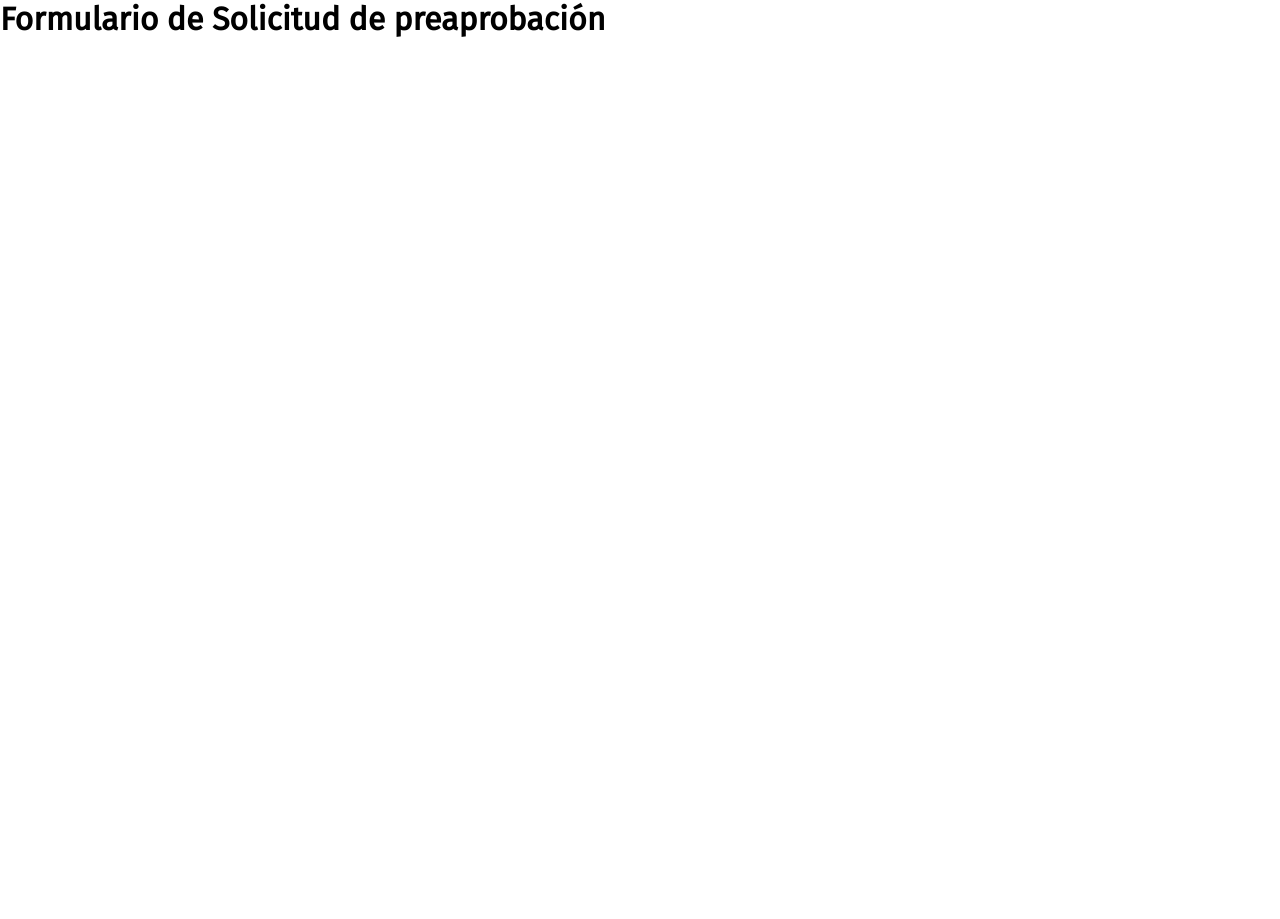
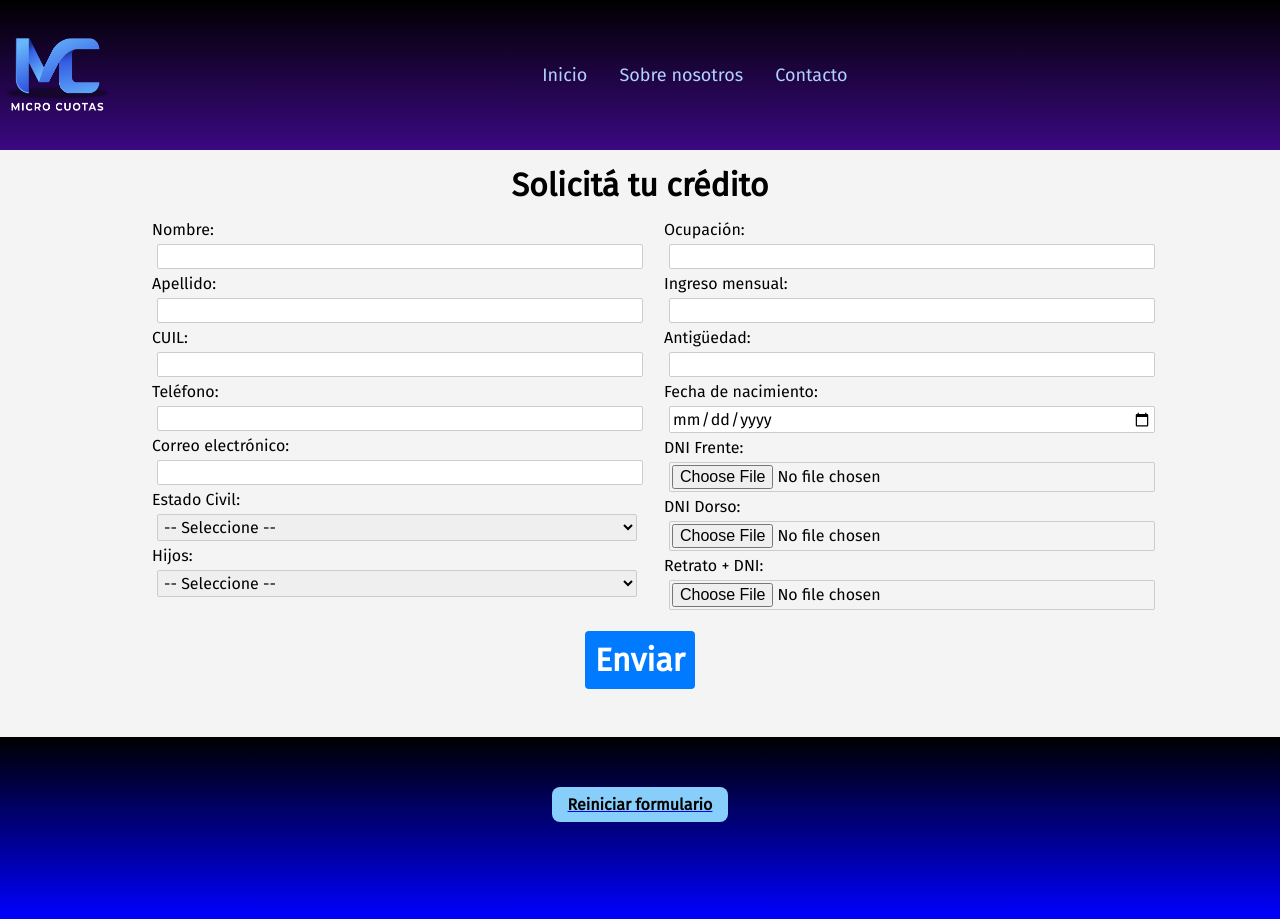
Before and after one commit to s00ar/microcuotas-form, a React (Create React App) app: page /clientform in a window 1280 px wide. Before the commit the page ends 800 px from the top, so only its background shows below. Built offline with nearby package versions, Linux system fonts and the light colour scheme.

Commit message:
ClientForm almost done

```diff
--- a/src/App.js
+++ b/src/App.js
@@ -7,23 +7,21 @@ import Report from "./pages/Report";
 import Dashboard from "./pages/Dashboard";
 import './css/App.css';
 import firebaseApp from "./firebase";
-// import ClientForm from './ClientForm';
+import ClientForm from './pages/ClientForm';
 
 const App = () => {
   return (
     <div className="App">
-      <h1>Formulario de Solicitud de preaprobación</h1>
         <Router basename={process.env.PUBLIC_URL}>
           <Routes>
             <Route exact path="/" element={<Dashboard />} />
-            <Route path="/dashboard" element={<Dashboard />} />
+            <Route path="/clientform" element={<ClientForm />} />
             <Route exact path="/login" element={<Login />} />
             <Route exact path="/reset" element={<Reset />} />
             <Route exact path="/register" element={<Register />} />
             <Route exact path="/report" element={<Report />} />
           </Routes>
         </Router>
-      {/* <ClientForm /> */}
     </div>
   );
 };
--- a/src/components/Header.jsx
+++ b/src/components/Header.jsx
@@ -4,7 +4,7 @@ import '../css/Header.css';
 
 function Header() {
   return (
-    <div className="logo1">
+    <div className="header">
       <img src={Logo} />
       <div className="barra-navegacion">
         <a href="#">Inicio</a>
--- a/src/css/Admin.css
+++ b/src/css/Admin.css
@@ -43,7 +43,7 @@
     padding: 10px;
 }
 .btn-admin{
-    background-color: #E36F1E;
+    background-color: #2b1ee3;
     text-decoration: none;
     border-radius: 6rem;
     padding: .8rem;
@@ -53,7 +53,7 @@
     box-shadow:#575757 .2rem .2rem ;
 }
 .btn-admin:hover {
-    background-color: #E36F1E ;
+    background-color: #321ee3 ;
     transition: background-color 0.3s ease;
 }
 
@@ -166,6 +166,6 @@
     }
     .table__content {
         width: 90%;
-        overflow: auto;
+        /* overflow: auto; */
     }
 }
--- a/src/css/App.css
+++ b/src/css/App.css
@@ -1,7 +1,6 @@
-* {
-  will-change: auto;
+*{
+  overflow-x:hidden ;
 }
-
 html {
   background-color: #fff;
 }
--- /dev/null
+++ b/src/css/ClientForm.css
@@ -0,0 +1,83 @@
+/* styles.css */
+.firsth1{
+  margin-top: 1rem;
+}
+.form__container{
+  display: flex;
+  flex-direction: row;
+  width: 80%;
+  padding-left: 1rem;
+  margin:auto;
+}
+.form__container__leftpanel{
+  width: 50vw;
+  padding: 1rem;
+}
+.form__container__rightpanel{
+  padding: 1rem;
+  width: 50vw;
+}
+
+/* Estilos generales */
+body {
+    font-family: Arial, sans-serif;
+    margin: 0;
+    padding: 0;
+    background-color: #f4f4f4;
+    align-items: center;
+  }
+
+  .container {
+    /* max-width: 600px; */
+    margin: 20px auto;
+    background: #fff;
+    padding: 20px;
+    border-radius: 8px;
+    box-shadow: 0 0 10px rgba(0, 0, 0, 0.1);
+  }
+
+  h1 {
+    text-align: center;
+  }
+
+  form {
+    gap: 10px;
+    align-items: center;
+  }
+
+  label {
+    margin-bottom: 5px;
+  }
+
+  input[type='text'],
+  input[type='number'],
+  input[type='tel'],
+  input[type='email'],
+  select,
+  input[type='file'],
+  input[type='date'] {
+    width: 100%;
+    padding: 2px;
+    margin: 5px;
+    font-size: 16px;
+    border: 1px solid #ccc;
+    border-radius: 2px;
+  }
+
+  button {
+    padding: 10px;
+    background-color: #007bff;
+    color: #fff;
+    border: none;
+    border-radius: 4px;
+    cursor: pointer;
+    font-weight: bold;
+    font-size: 2rem;
+    display: block;
+    margin: auto;
+    margin-bottom: 3rem;
+  }
+
+  button:hover {
+    background-color: #0056b3;
+  }
--- a/src/css/Dashboard.css
+++ b/src/css/Dashboard.css
@@ -3,7 +3,6 @@
 * {
     font-family: 'Fira Sans', sans-serif, Arial, Helvetica, sans-serif ;
     /* outline: 0.1px solid rgb(153, 0, 0); */
-    overflow:hidden ;
     margin: 0;
 }
 .datos-personales{
--- a/src/css/Header.css
+++ b/src/css/Header.css
@@ -1,23 +1,24 @@
-.logo1 {
+.header {
     background-image: linear-gradient(to bottom, black, rgb(59, 8, 130));
+    display: flex;
+    align-items: center;
+    justify-content: center;
+    overflow: hidden;
+  }
+
+  .header img {
+    height: 120px;
+  }
+
+  .header .barra-navegacion {
+    width: 100%;
+    height: 150px;
     display: flex;
     align-items: center;
     justify-content: center;
   }
 
-  .logo1 img {
-    height: 120px;
-  }
-
-  .logo1 .barra-navegacion {
-    width: 100%;
-    height: 50px;
-    display: flex;
-    align-items: center;
-    justify-content: center;
-  }
-
-  .logo1 .barra-navegacion a {
+  .header .barra-navegacion a {
     text-decoration: none;
     color: rgb(179, 209, 255);
     padding: 1rem;
--- a/src/pages/ClientForm.jsx
+++ b/src/pages/ClientForm.jsx
@@ -1,30 +1,71 @@
 import React, { useState } from 'react';
-import { storage, database } from '../firebase';
+import { storage, db } from '../firebase';
+import '../css/ClientForm.css';
+import Banner from "../components/Header";
+import Footer from '../components/Footer';
 
-const FormularioCliente = () => {
+const ClientForm = () => {
   const [nombre, setNombre] = useState('');
-  const [edad, setEdad] = useState('');
+  const [apellido, setApellido] = useState('');
   const [cuil, setCuil] = useState('');
   const [telefono, setTelefono] = useState('');
-  const [correo, setCorreo] = useState('');
+  const [mail, setMail] = useState('');
   const [estadoCivil, setEstadoCivil] = useState('');
   const [hijos, setHijos] = useState('');
+  const [ocupacion, setOcupacion] = useState('');
+  const [ingresoMensual, setIngresoMensual] = useState('');
+  const [antiguedad, setAntiguedad] = useState('');
+  const [fechaNacimiento, setFechaNacimiento] = useState('');
   const [dniFrente, setDniFrente] = useState(null);
   const [dniDorso, setDniDorso] = useState(null);
   const [retratoDni, setRetratoDni] = useState(null);
-  const [ingreso, setIngreso] = useState('');
-  const [aniosTrabajo, setAniosTrabajo] = useState('');
-  const [imagenURL, setImagenURL] = useState('');
 
   const handleNombreChange = (e) => {
     setNombre(e.target.value);
   };
 
-  const handleEdadChange = (e) => {
-    setEdad(e.target.value);
+  const handleApellidoChange = (e) => {
+    setApellido(e.target.value);
   };
 
-  // Implementa métodos handle para los cambios en los demás campos
+  const handleCuilChange = (e) => {
+    setCuil(e.target.value);
+  };
+
+  const handleTelefonoChange = (e) => {
+    setTelefono(e.target.value);
+  };
+
+  const handleMailChange = (e) => {
+    setMail(e.target.value);
+  };
+
+  const handleEstadoCivilChange = (e) => {
+    setEstadoCivil(e.target.value);
+  };
+
+  const handleHijosChange = (e) => {
+    setHijos(e.target.value);
+  };
+
+  const handleOcupacionChange = (e) => {
+    setOcupacion(e.target.value);
+  };
+
+  const handleIngresoMensualChange = (e) => {
+    setIngresoMensual(e.target.value);
+  };
+
+  const handleAntiguedadChange = (e) => {
+    setAntiguedad(e.target.value);
+  };
+
+  const handleFechaNacimientoChange = (e) => {
+    setFechaNacimiento(e.target.value);
+  };
+  const today = new Date();
+  const fechaSolicitud = today.getFullYear() + '-' + (today.getMonth() + 1) + '-' + today.getDate();
+
 
   const handleDniFrenteChange = (e) => {
     const file = e.target.files[0];
@@ -51,46 +92,127 @@ const FormularioCliente = () => {
     // Luego de completar la subida de todas las imágenes, guardar datos en Firebase Database
     // Utiliza los datos capturados en los estados para enviarlos a la base de datos
     // Ejemplo:
-    database.ref('clientes').push({
+    db.ref('clientes').push({
       nombre,
-      edad,
+      apellido,
       cuil,
       telefono,
-      correo,
+      mail,
       estadoCivil,
       hijos,
-      // Añade los demás campos aquí
+      ocupacion,
+      ingresoMensual,
+      antiguedad,
+      fechaNacimiento,
+      fechaSolicitud,
+      dniFrente,
+      dniDorso,
+      retratoDni
     });
   };
 
   return (
     <div>
-      <h1>Formulario de Cliente</h1>
+      <div className="banner__container">
+        <Banner />
+      </div>
+      <h1 className='firsth1'>Solicitá tu crédito</h1>
       <form onSubmit={handleSubmit}>
-        {/* Agrega los campos restantes al formulario */}
+        <div className='form__container' >
+        <div className='form__container__leftpanel'>
+
             <label>
               Nombre:
               <input type="text" value={nombre} onChange={handleNombreChange} />
             </label>
-        {/* Agrega los demás campos aquí */}
-        <br />
+
+
+            <label>
+              Apellido:
+              <input type="text" value={apellido} onChange={handleApellidoChange} />
+            </label>
+
+            <label>
+              CUIL:
+              <input type="text" value={cuil} onChange={handleCuilChange} />
+            </label>
+
+            <label>
+              Teléfono:
+              <input type="tel" value={telefono} onChange={handleTelefonoChange} />
+            </label>
+
+          <label>
+            Correo electrónico:
+            <input type="email" value={mail} onChange={handleMailChange} />
+          </label>
+
+          <label>
+            Estado Civil:
+            <select value={estadoCivil} onChange={handleEstadoCivilChange}>
+              <option value="">-- Seleccione --</option>
+              <option value="soltero">Soltero(a)</option>
+              <option value="casado">Casado(a)</option>
+              <option value="divorciado">Divorciado(a)</option>
+              <option value="viudo">Viudo(a)</option>
+            </select>
+          </label>
+
+          <label>
+            Hijos:
+            <select value={hijos} onChange={handleHijosChange}>
+              <option value="">-- Seleccione --</option>
+              <option value="true">Si</option>
+              <option value="false">No</option>
+            </select>
+          </label>
+        </div>
+        <div className='form__container__rightpanel'>
+
+          <label>
+            Ocupación:
+            <input type="text" value={ocupacion} onChange={handleOcupacionChange} />
+          </label>
+
+            <label>
+              Ingreso mensual:
+              <input type="number" value={ingresoMensual} onChange={handleIngresoMensualChange} />
+            </label>
+
+            <label>
+              Antigüedad:
+              <input type="number" value={antiguedad} onChange={handleAntiguedadChange} />
+            </label>
+
+            <label>
+              Fecha de nacimiento:
+              <input type="date" value={fechaNacimiento} onChange={handleFechaNacimientoChange} />
+            </label>
+
               <label>
                 DNI Frente:
                 <input type="file" onChange={handleDniFrenteChange} />
               </label>
-        {/* Agrega los demás campos de carga de imagen aquí */}
-        <br />
+
+              <label>
+                DNI Dorso:
+                <input type="file" onChange={handleDniDorsoChange} />
+              </label>
+
+              <label>
+                Retrato + DNI:
+                <input type="file" onChange={handleRetratoDniChange} />
+              </label>
+            </div>
+          </div>
         <button type="submit">Enviar</button>
       </form>
-      {/* Visualización de imágenes subidas */}
-      {imagenURL && (
-        <div>
-          <h2>Documento Subido:</h2>
-          <img src={imagenURL} alt="Documento Subido" />
+
+      <div className="footer__container">
+        <Footer />
       </div>
-      )}
     </div>
   );
 };
 
-export default FormularioCliente;
+export default ClientForm;
--- a/src/pages/Dashboard.js
+++ b/src/pages/Dashboard.js
@@ -46,11 +46,11 @@ function Dashboard() {
     const querySnapshot = await getDocs(q);
 
     if (querySnapshot.size > 0) {
-      setCuitError("El CUIT ya está registrado.");
+      setCuitError("El CUIT ya está registrado. Solo se puede ingresar una solicitud cada 30 días");
       return;
     } else {
       setCuitError("");
-      navigate("/screen1");
+      navigate("/clientform");
     }
   };
 
@@ -85,11 +85,11 @@ function Dashboard() {
     }
   }, [cuit]);
 
-  useEffect(() => {
-    if (loading) return;
-    if (!user) return navigate("/login");
-    fetchUserName();
-  }, [user, loading]);
+  // useEffect(() => {
+  //   if (loading) return;
+  //   if (!user) return navigate("/login");
+  //   fetchUserName();
+  // }, [user, loading]);
 
   return (
     <div className="dashboard__container dark-mode">
```
Also changed, not shown: src/pages/Login.js (+22 -22 lines). Lines whose indentation alone changed are shown as unchanged.
